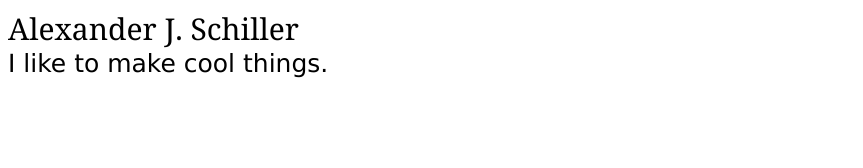
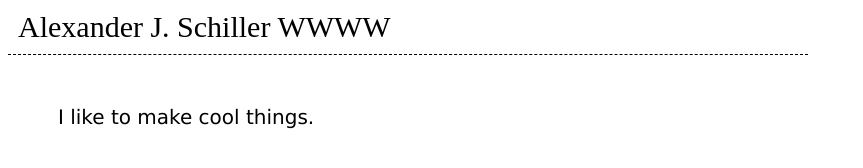
Before and after one commit to alexschiller/alexschiller.github.io, a plain HTML site: page index.html in a window 1280 px wide. Shown: the whole page, without its empty margins (0-863 px from the left). Drawn offline with Linux system fonts and the light colour scheme.

Commit message:
font change test

```diff
--- a/index.html
+++ b/index.html
@@ -1,5 +1,5 @@
 <link rel="stylesheet" href="site.css">
 
-<div class="title-head" >Alexander J. Schiller</div>
-
+<div class="title-head" >Alexander J. Schiller WWWW</div>
+<div class ="line"></div>
 <div class="body"> I like to make cool things. </div>
--- a/site.css
+++ b/site.css
@@ -1,12 +1,18 @@
 .title-head {
-	/*font-family:"gill sans", "times new roman", times, serif;*/
-	font-family:"georgia";
+	font-family: 'Abel';
 	font-size:30px;
+	margin:10px;
 }
 
 .body {
+	margin: 50px;
 	/*font-family:"FRANKLIN GOTHIC", "times new roman", times, serif;*/
 	font-family:"verdana";
 	/*font-family:"garamond"*/
-	font-size:25px;
+	font-size:20px;
 }
+
+.line {
+	border-bottom: dashed 1px;
+	width: 800px;
+}
```
